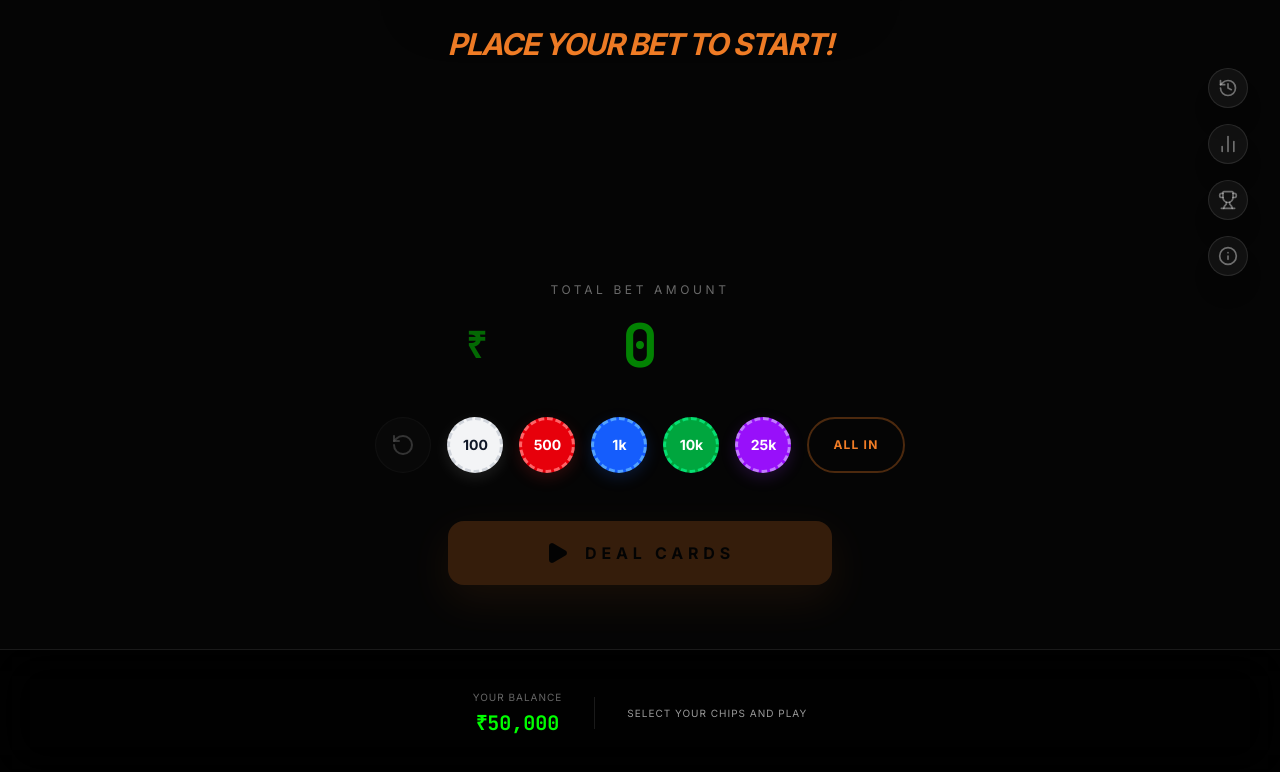
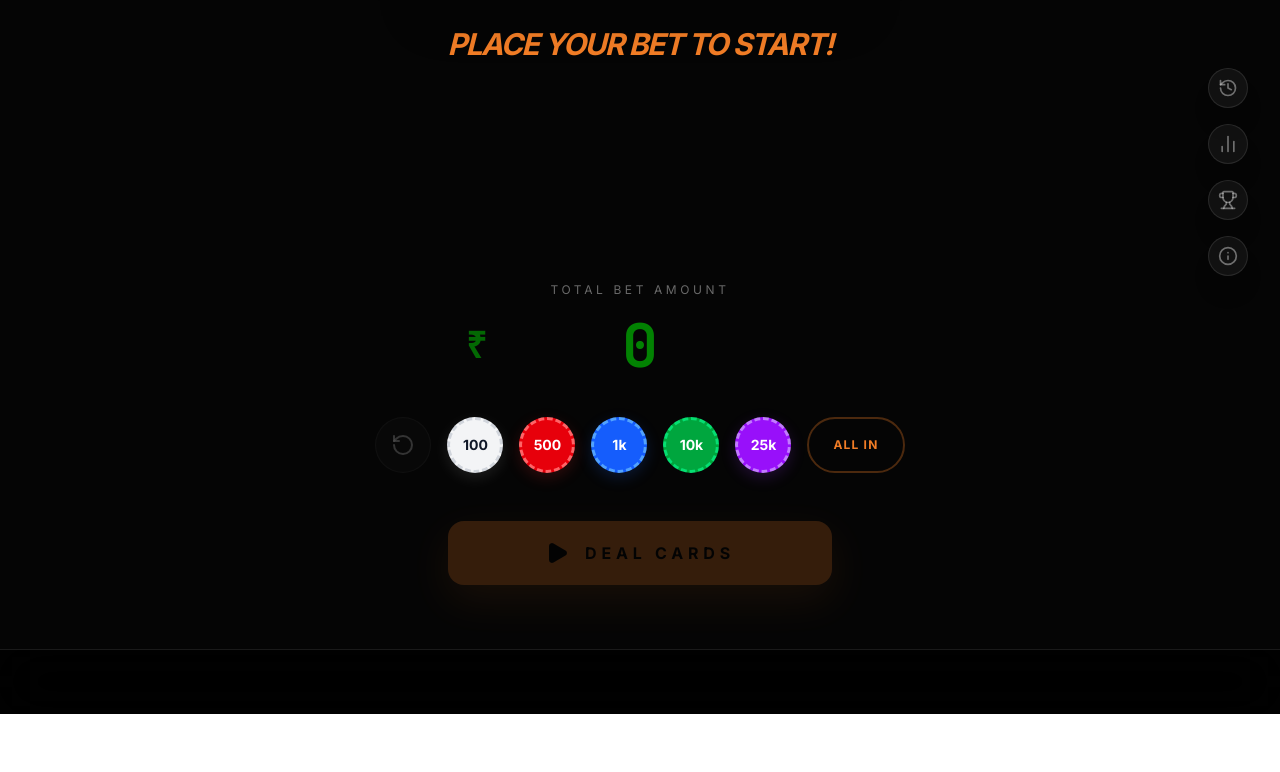
Before and after one commit to Mokshsheokand11/blackjack, a React (Vite) app: page / in a window 1280 px wide. Shown: the part 396-1168 px from the top of the page. After the commit the page ends 1110 px from the top, so only its background shows below. Built offline with nearby package versions, Linux system fonts and the light colour scheme.

Commit message:
chnaged the balance

```diff
--- a/src/App.tsx
+++ b/src/App.tsx
@@ -755,18 +755,7 @@ export default function App() {
       {/* Controls Footer */}
       <footer className="p-4 md:p-8 bg-black/80 backdrop-blur-xl border-t border-white/10 sticky bottom-0 z-50">
         <div className="max-w-4xl mx-auto flex flex-col gap-4">
-          {gameState.status === 'betting' ? (
-            <div className="flex justify-center items-center gap-8 py-2">
-              <div className="text-center">
-                <p className="text-[10px] text-white/40 uppercase tracking-widest mb-1">Your Balance</p>
-                <p className="text-xl font-mono font-bold text-[#00FF00]">₹{gameState.balance.toLocaleString()}</p>
-              </div>
-              <div className="h-8 w-px bg-white/10" />
-              <div className="text-center text-white/60 text-[10px] uppercase tracking-widest">
-                Select your chips and play
-              </div>
-            </div>
-          ) : gameState.status === 'playing' ? (
+          {gameState.status === 'betting' ? null : gameState.status === 'playing' ? (
             <div className="grid grid-cols-2 lg:grid-cols-5 gap-3">
               <button
                 onClick={handleHit}
```
